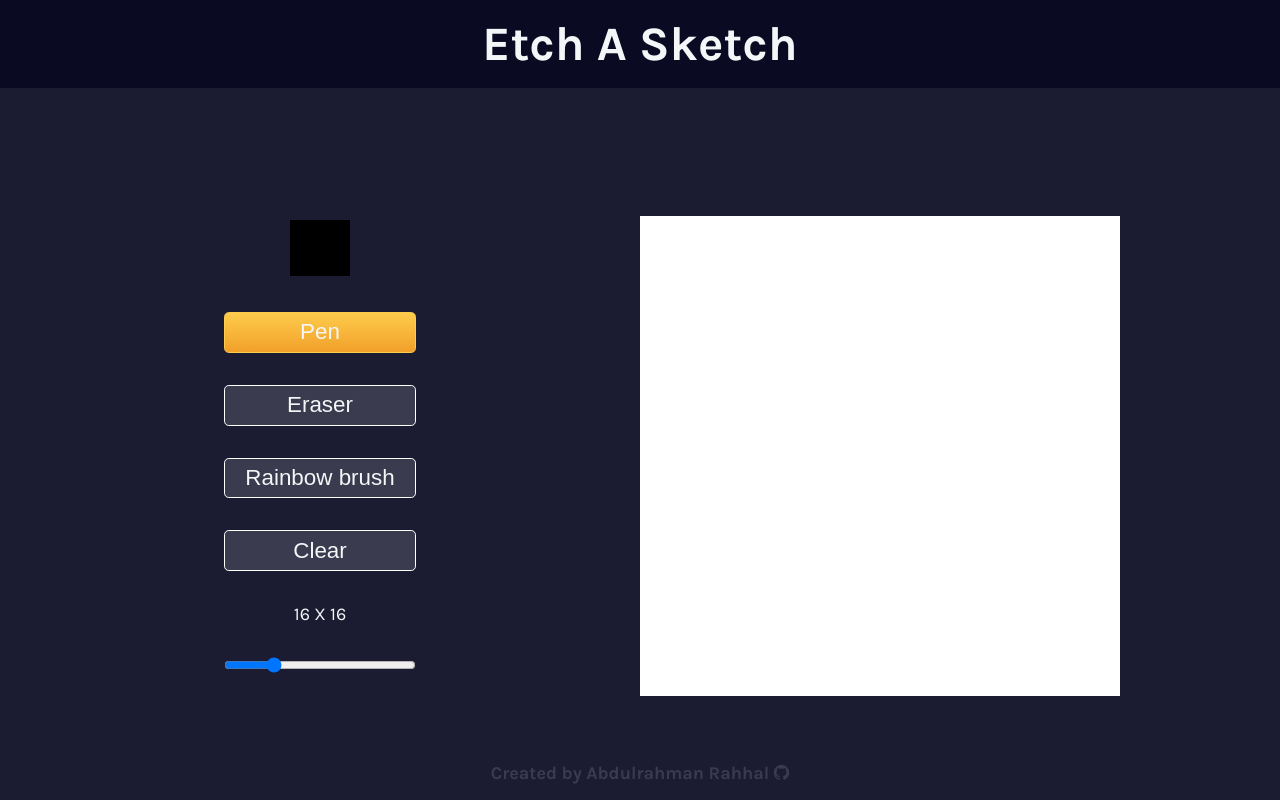
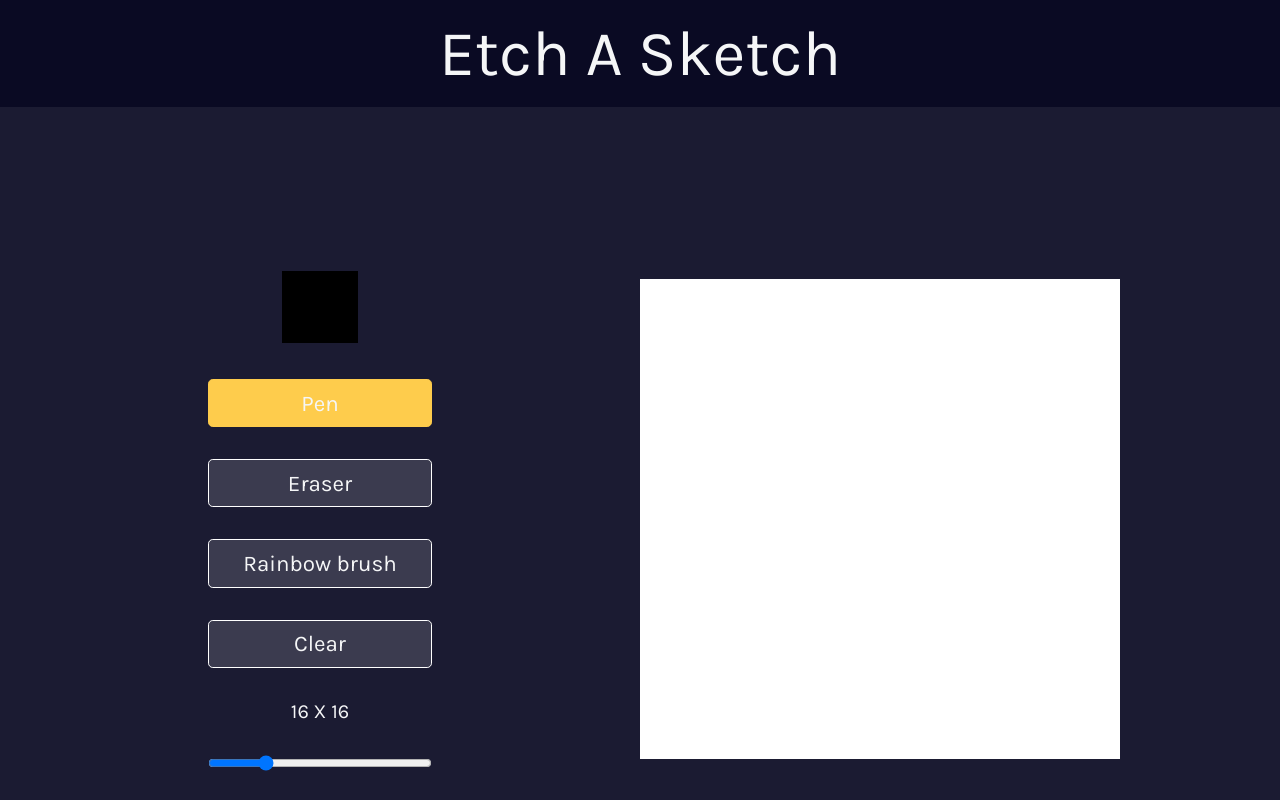
Before and after one commit to arrahhal/Etch-A-Sketch, a plain HTML site: page index.html in a window 1280 px wide. Shown: the top 800 px of the page. Drawn offline with Linux system fonts and the light colour scheme.

Commit message:
Edit Styles.css

```diff
--- a/styles.css
+++ b/styles.css
@@ -1,6 +1,6 @@
 @import url('https://fonts.googleapis.com/css2?family=Karla:wght@400;500;600;700&family=Maven+Pro:wght@400;700&display=swap');
 :root{
-    --bg: #1B1B32;
+    --background: #1B1B32;
     --header: #0A0A23;
     --white: #F5F6F7;
     --gray: #3B3B4F;
@@ -8,16 +8,18 @@
     --orange-light: #FECC4C;
     --pixles: 16;
 }
-*{
+*, *::after, *::before{
     margin: 0;
     padding: 0;
     box-sizing: border-box;
+    font: inherit;
 }
 body{
-    font-size: 18px;
-    background-color: var(--bg);
+    font-size: 20px;
+    background-color: var(--background);
     color: var(--white);
     font-family: 'Karla', sans-serif;
+    user-select: none;
 }
 .header{
     margin-bottom: 8rem;
@@ -26,30 +28,45 @@ body{
     background-color: var(--header);
 }
 .header h1{
-    font-size: 3rem;
+    font-size: 4rem;
 }
 .main{
     display: flex;
     flex-wrap: wrap;
     justify-content: center;
+    align-items: center;
     gap: 10rem;
+    margin-bottom: 8rem;
+}
+.footer{
+    text-align: center;
+    color: var(--gray);
+}
+@media(max-width: 490px){
+    .header{
+        margin-bottom: 2rem;
+    }
+    .main{
+        margin-bottom: 2rem;
+        gap: 5rem;
+    }
 }
 .board{
     display: grid;
     width: 480px;
     height: 480px;
     background-color: white;
-    grid-template-columns: repeat(var(--pixles),auto);
-    grid-template-rows: repeat(var(--pixles),auto) ;
+    grid-template-columns: repeat(var(--pixles),1fr);
+    grid-template-rows: repeat(var(--pixles),1fr) ;
+}
+.options > *{
+    display: block;
+    margin: 2rem auto;
+    text-align: center;
 }
 .options{
-    display: flex;
-    flex-direction: column;
-    align-items: center;
-    gap: 2rem;
     width: 20rem;
 }
-
 /* remvoe "Color Picker" borders */
 ::-webkit-color-swatch{
     border: none;
@@ -57,18 +74,16 @@ body{
 ::-moz-color-swatch{
     border: none;
 }
-
 .color-picker{
-    width: 4rem;
-    height: 4rem;
+    width: 5rem;
+    height: 5rem;
     border: none;
     background: none;
 }
 .btn{
-    position: relative;
     font-size: 1.4rem;
-    width: 60%;
-    padding: .4rem;
+    width: 14rem;
+    padding: .6rem 0;
     border: 1px solid white;
     background-color: var(--gray);
     color: var(--white);
@@ -78,33 +93,21 @@ body{
     background-color: var(--white);
     color: var(--gray);
 }
-.focus, .btn:active{
+.focus, .focus:hover, .btn:active{
     border-color: var(--orange-light);
-    background: linear-gradient(var(--orange-light), var(--orange));
+    background: var(--orange-light);
     color: var(--white);
 }
 .focus:hover{
     color: var(--white);
 }
-.pixles{
-    font-size: 1.4rem;
+input[type="range"]{
+    width: 14rem;
 }
-input[type="range"]{
-    width: 60%;
-}
-.footer{
-    width: 100%;
-    position: fixed;
-    bottom: 1rem;
-    display: flex;
-    justify-content: center;
-    color: var(--gray);
-}
-a{
+
+a,
+a:visited{
     text-decoration: none;
-    color: var(--gray);
-}
-a:visited{
     color: var(--gray);
 }
 a:hover{
```
